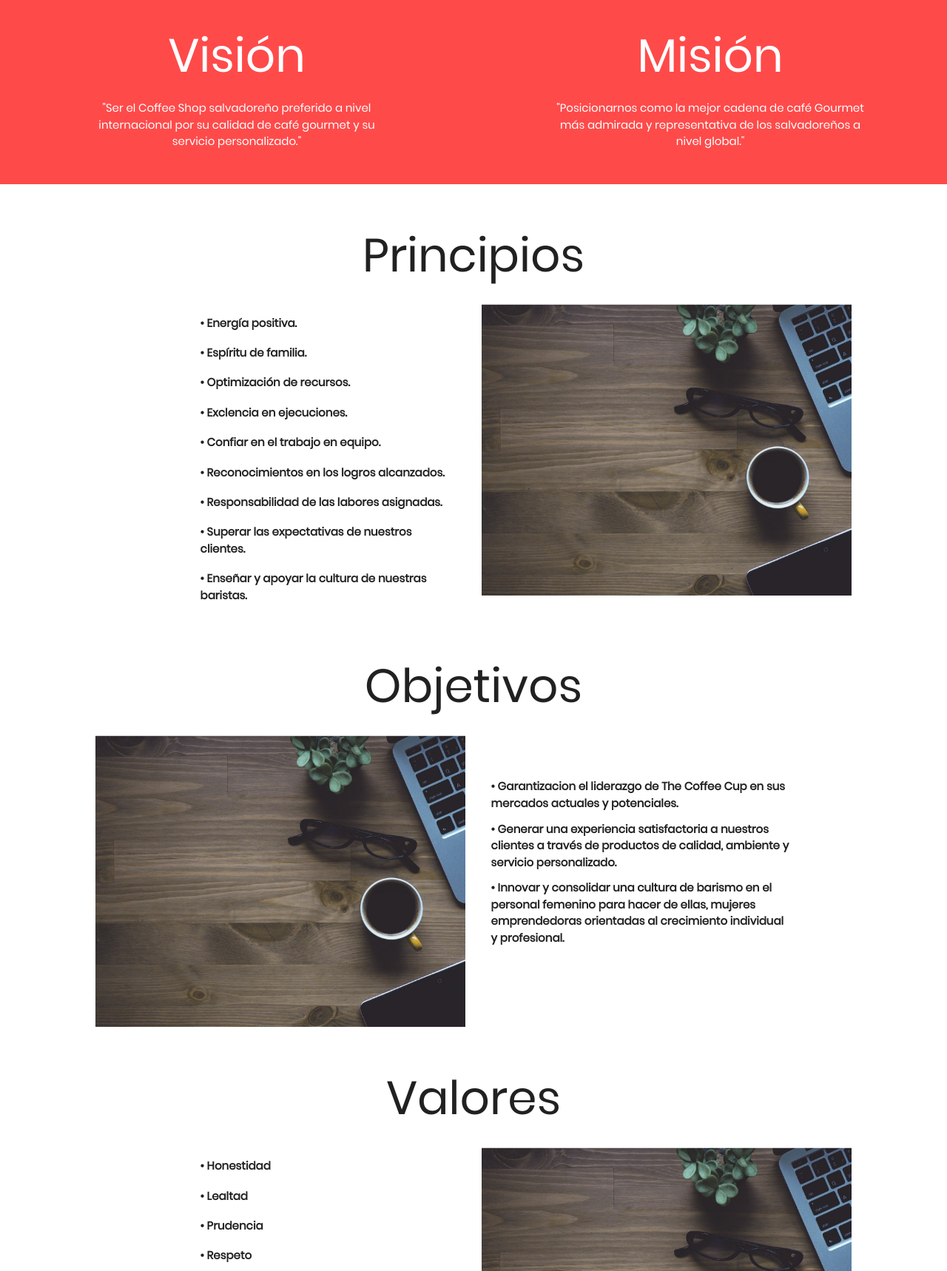
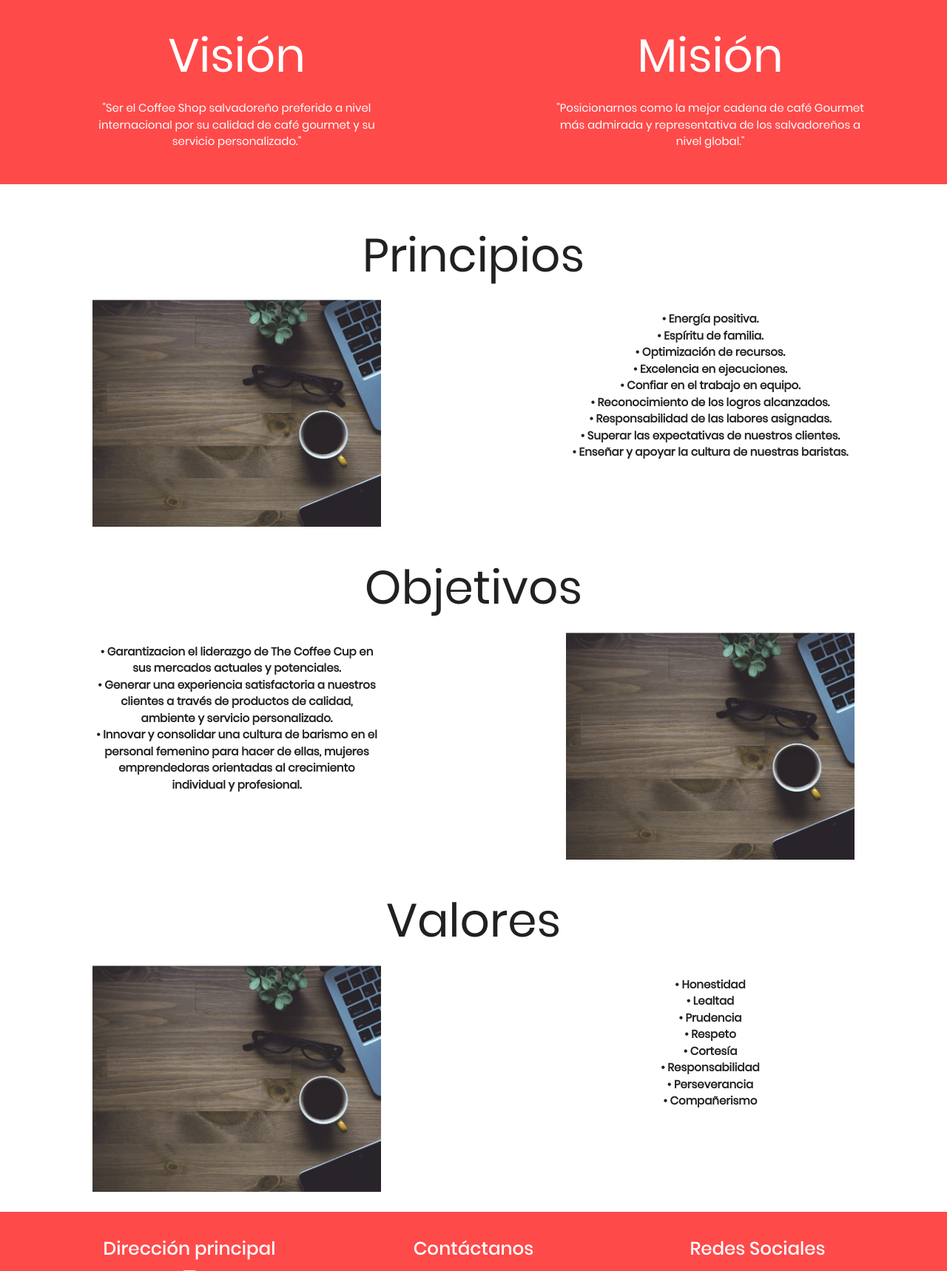
Before and after one commit to saulcalderon/PTC_Kamiltik, a PHP site: page /quienesSomos.php in a window 1280 px wide. Shown: the part 735-2453 px from the top of the page at 74% size. Run offline with PHP 8.4, Linux system fonts and the light colour scheme; style sheets or scripts are compiled from the project's sources.

Commit message:
Arreglo responsive de quienes somos

```diff
--- a/resources/css/commerce.css
+++ b/resources/css/commerce.css
@@ -321,6 +321,8 @@ div.col.s6.pv li{
     padding-top: 0.9%;
 }
 
-div.row.QS img{
-    width: 500px; padding-top: 1%;
+/* Principios, valores y objetivos */
+
+.quienessomos{
+    font-weight: bold;
 }
--- a/views/commerce/quienesSomos.php
+++ b/views/commerce/quienesSomos.php
@@ -26,65 +26,88 @@ Commerce::headerTemplate();
 </div>
 
 <!-- Prinicipios, objetivos y valores -->
-<div class="row QS">
-
-    <div class="col s12 center">
+<div class="row">
+    <!-- Principios -->
+    <div class="col l12 s12 m12 center">
         <h1>Principios</h1>
     </div>
-    <div class="col s6 pv">
-        <ul>
+    <div class="col l6 s12 m12">
+    <div class="col l2 s2 m2"></div>
+        <div class="col l8 s8 m8">
+            <img src="../../resources/img/commerce/imagen.png" class="responsive-img">
+        </div>
+    <div class="col l2 s2 m2"></div>
+    </div>
+    <div class="col l6 s12 m12 center">
+        <div class="col l2 s2 m2"></div>
+        <div class="col l8 s8 m8">
+            <ul class="quienessomos">
                 <li>• Energía positiva.</li>
                 <li>• Espíritu de familia.</li>
                 <li>• Optimización de recursos.</li>
-            <li>• Exclencia en ejecuciones.</li>
+                <li>• Excelencia en ejecuciones.</li>
                 <li>• Confiar en el trabajo en equipo.</li>
-            <li>• Reconocimientos en los logros alcanzados.</li>
+                <li>• Reconocimiento de los logros alcanzados.</li>
                 <li>• Responsabilidad de las labores asignadas.</li>
                 <li>• Superar las expectativas de nuestros clientes.</li>
                 <li>• Enseñar y apoyar la cultura de nuestras baristas.</li>
             </ul>
         </div>
-    <div class="col s6 pv">
-        <img src="../../resources/img/commerce/imagen.png" class="responsive-img left">
+        <div class="col l2 s2 m2"></div>
     </div>
-</div>
-
-<div class="row QS">
-    <div class="col s12 center">
+    <!-- Objetivos -->
+    <div class="col l12 s12 m12 center">
         <h1>Objetivos</h1>
     </div>
-    <div class="col s6 o">
-        <img src="../../resources/img/commerce/imagen.png" class="responsive-img right">
+    <div class="col l6 s12 m12 right">
+    <div class="col l2 s2 m2"></div>
+        <div class="col l8 s8 m8">
+            <img src="../../resources/img/commerce/imagen.png" class="responsive-img">
         </div>
-    <div class="col s6 o">
-        <ul>
+    <div class="col l2 s2 m2"></div>
+    </div>
+    <div class="col l6 s12 m12 center">
+        <div class="col l2 s2 m2"></div>
+        <div class="col l8 s8 m8">
+            <ul class="quienessomos">
                 <li>• Garantizacion el liderazgo de The Coffee Cup en sus mercados actuales y potenciales.</li>
                 <li>• Generar una experiencia satisfactoria a nuestros clientes a través de productos de calidad, ambiente y servicio personalizado.</li>
                 <li>• Innovar y consolidar una cultura de barismo en el personal femenino para hacer de ellas, mujeres emprendedoras orientadas al crecimiento individual y profesional.</li>
             </ul>
         </div>
+        <div class="col l2 s2 m2"></div>
     </div>
-
-<div class="row QS">
-    <div class="col s12 center">
+    <!-- Valores -->
+    <div class="col l12 s12 m12 center">
         <h1>Valores</h1>
     </div>
-    <div class="col s6 pv">
-        <ul>
+    <div class="col l6 s12 m12">
+    <div class="col l2 s2 m2"></div>
+        <div class="col l8 s8 m8">
+            <img src="../../resources/img/commerce/imagen.png" class="responsive-img">
+        </div>
+    <div class="col l2 s2 m2"></div>
+    </div>
+    <div class="col l6 s12 m12 center">
+        <div class="col l2 s2 m2"></div>
+        <div class="col l8 s8 m8">
+            <ul class="quienessomos">
                 <li>• Honestidad</li>
                 <li>• Lealtad</li>
                 <li>• Prudencia</li>
                 <li>• Respeto</li>
                 <li>• Cortesía</li>
                 <li>• Responsabilidad</li>
-            <li>• Perseveracia</li>
+                <li>• Perseverancia</li>
                 <li>• Compañerismo</li>
             </ul>
         </div>
-    <div class="col s6 pv">
-        <img src="../../resources/img/commerce/imagen.png" class="responsive-img left">
+        <div class="col l2 s2 m2"></div>
     </div>
+
 </div>
+
+
 <?php
 Commerce::FooterTemplate();
 ?>
```
Lines whose indentation alone changed are shown as unchanged.
